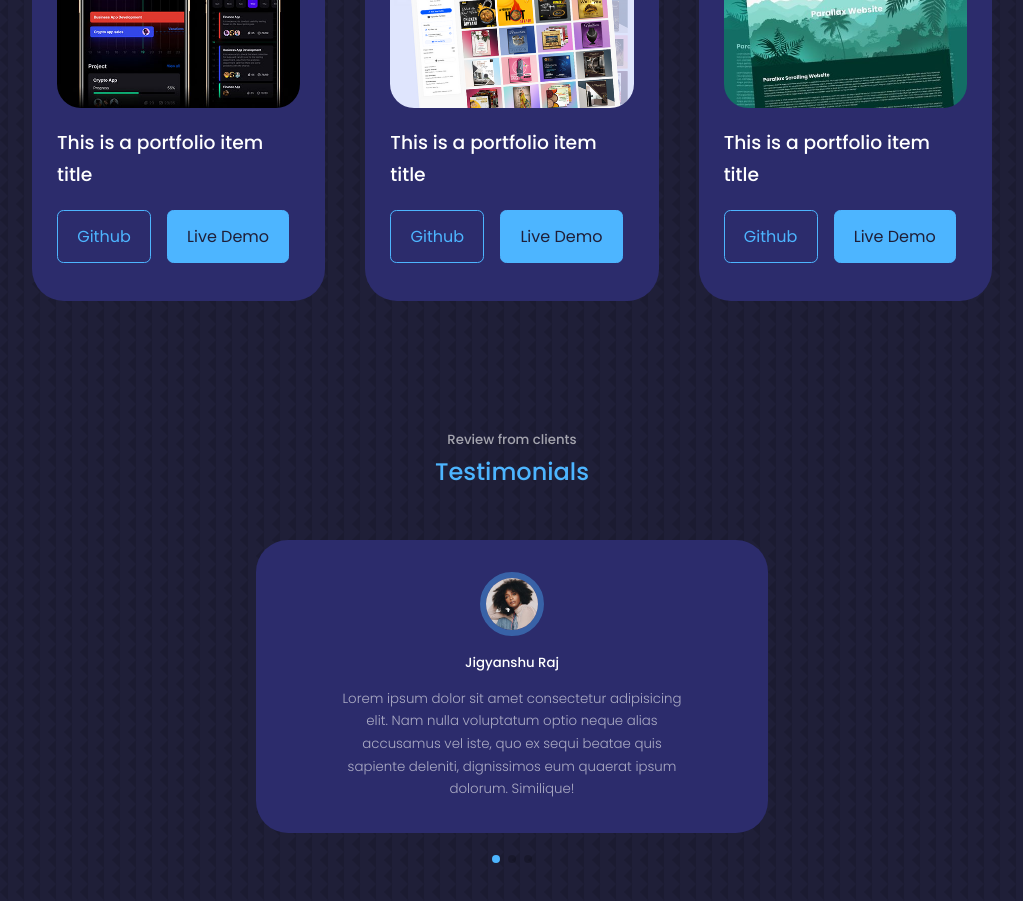
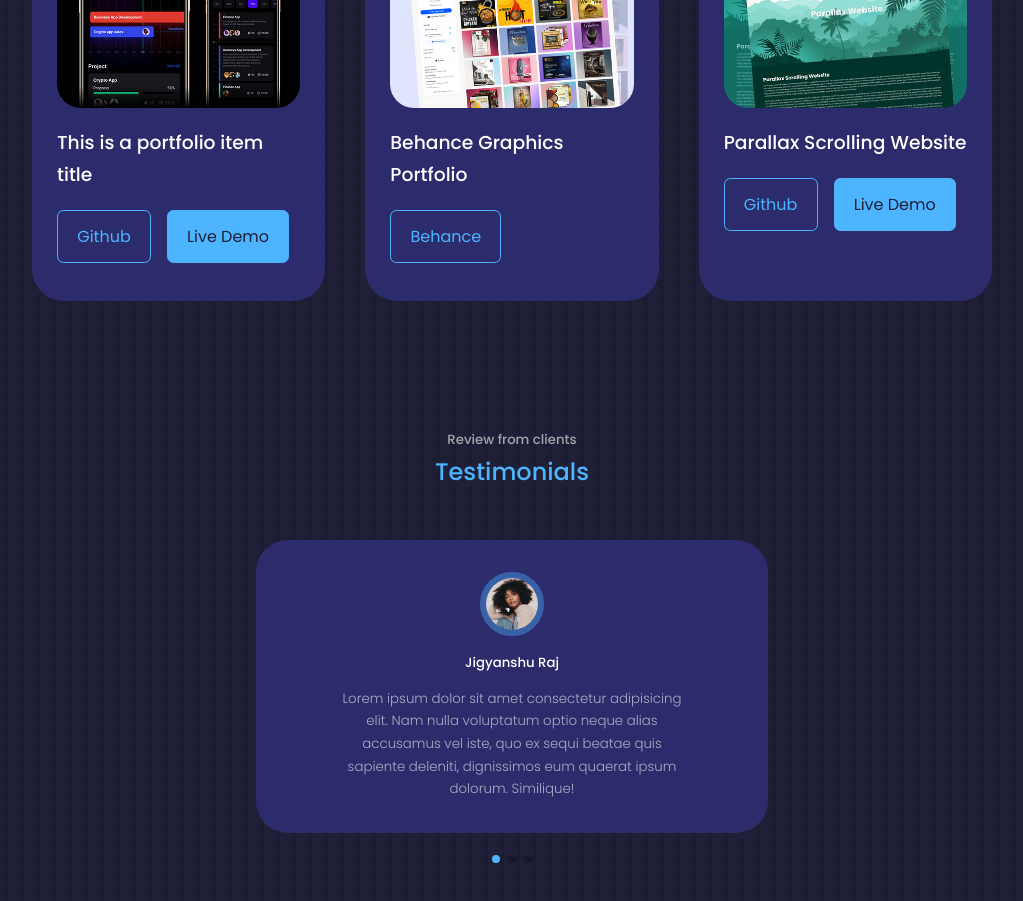
Before and after one commit to Distructor2404/My-portfolio, a React (Create React App) app: page / in a window 1280 px wide. Shown: the part 3820-4721 px from the top of the page, without its empty margins (128-1151 px from the left). Built offline with nearby package versions, Linux system fonts and the light colour scheme.

Commit message:
Update portfolio.jsx

```diff
--- a/src/component/portfolio/portfolio.jsx
+++ b/src/component/portfolio/portfolio.jsx
@@ -67,10 +67,10 @@ const portfolio = () => {
           <div className="portfolio__item-image">
               <img src={IMG5} alt='' />
           </div>
-          <h3>This is a portfolio item title</h3>
+          <h3>Behance Graphics Portfolio</h3>
           <div className="portfolio__item-cta">
-          <a href="https://github.com" className='btn' target='_blank'>Github</a>
-          <a href="https://github.com" className='btn btn-primary' target='_blank'>Live Demo</a>
+          <a href="https://www.behance.net/abhishekumars9" className='btn' target='_blank'>Behance</a>
+
           </div>
         </article>
 
@@ -78,10 +78,10 @@ const portfolio = () => {
           <div className="portfolio__item-image">
               <img src={IMG6} alt='' />
           </div>
-          <h3>This is a portfolio item title</h3>
+          <h3>Parallax Scrolling Website</h3>
           <div className="portfolio__item-cta">
-          <a href="https://github.com" className='btn' target='_blank'>Github</a>
-          <a href="https://github.com" className='btn btn-primary' target='_blank'>Live Demo</a>
+          <a href="https://github.com/Distructor2404/Parallex-Scrolling-Website" className='btn' target='_blank'>Github</a>
+          <a href="https://distructor2404.github.io/Parallex-Scrolling-Website/" className='btn btn-primary' target='_blank'>Live Demo</a>
           </div>
         </article>
 
```
